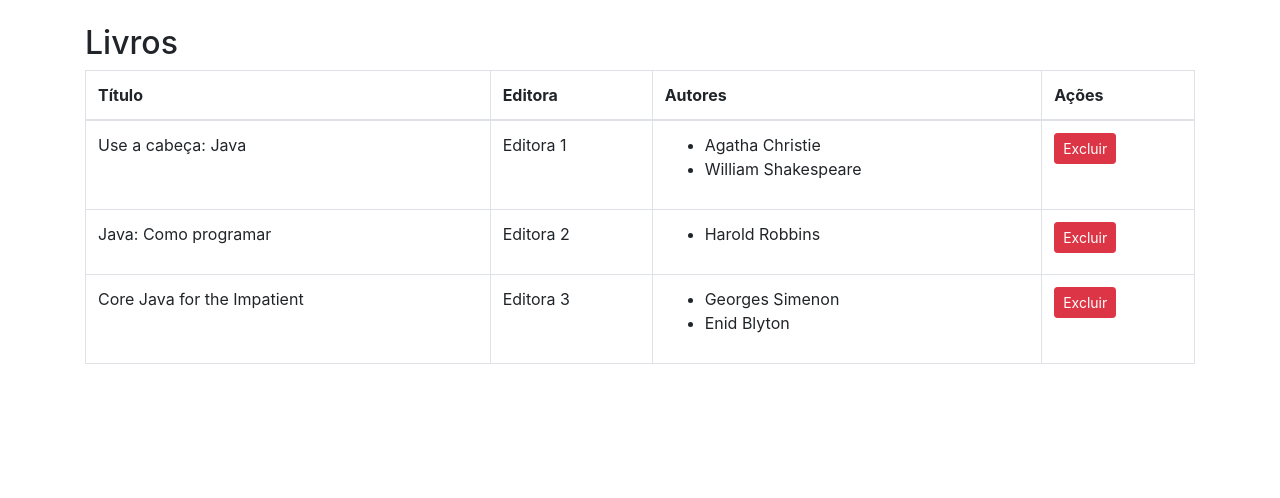
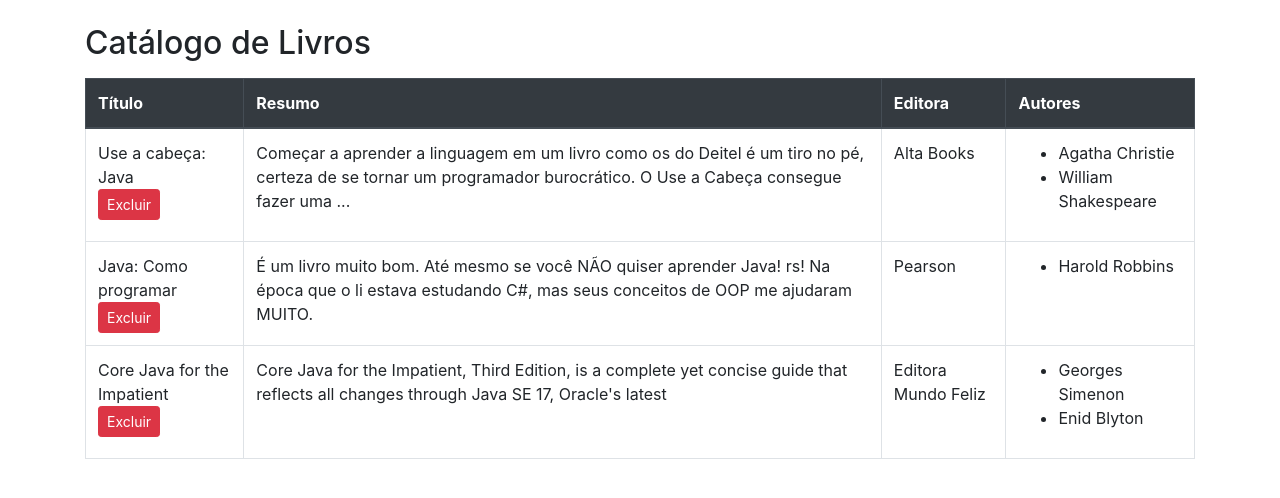
Before and after one commit to cleydsoncavalcanti/estacio-mundo2-nivel4, an Angular app: page / in a window 1280 px wide. Shown: the top 498 px of the page. Built offline with nearby package versions, Linux system fonts and the light colour scheme.

Commit message:
✨ 1º procedimento ok

```diff
--- a/src/app/app.component.html
+++ b/src/app/app.component.html
@@ -1,3 +1 @@
-<!-- app.component.html -->
-
 <app-livro-lista></app-livro-lista>
--- a/src/app/controle-editora.service.ts
+++ b/src/app/controle-editora.service.ts
@@ -4,9 +4,9 @@
 @Injectable()
 export class ControleEditoraService {
   private editoras: Array<Editora> = [
-    { codEditora: 1, nome: 'Editora 1' },
-    { codEditora: 2, nome: 'Editora 2' },
-    { codEditora: 3, nome: 'Editora 3' }
+    { codEditora: 1, nome: 'Alta Books' },
+    { codEditora: 2, nome: 'Pearson' },
+    { codEditora: 3, nome: 'Editora Mundo Feliz' }
   ];
 
   // Implemente o método getEditoras com o retorno do vetor editoras
--- a/src/app/livro-lista/livro-lista.component.html
+++ b/src/app/livro-lista/livro-lista.component.html
@@ -1,20 +1,21 @@
 <!-- livro-lista.component.html -->
 
 <main class="container mt-4">
-    <h2>Livros</h2>
+    <h2 class='my-3'>Catálogo de Livros</h2>
     <table class="table table-bordered">
-      <thead>
+      <thead class="thead-dark">
         <tr>
           <th>Título</th>
+          <th>Resumo</th>
           <th>Editora</th>
           <th>Autores</th>
-          <th>Ações</th>
         </tr>
       </thead>
       <tbody>
         <!-- Utilize a diretiva *ngFor para repetir a linha de dados (tr) para cada livro do vetor livros -->
         <tr *ngFor="let livro of livros">
-          <td>{{ livro.titulo }}</td>
+          <td>{{ livro.titulo }} <br/>  <button class="btn btn-danger btn-sm" (click)="excluir(livro.codigo)">Excluir</button></td>
+          <td>{{ livro.resumo }}</td>
           <td>{{ obterNome(livro.codEditora) }}</td>
           <td>
             <!-- Apresente os autores na forma de lista -->
@@ -23,10 +24,6 @@
               <li *ngFor="let autor of livro.autores">{{ autor }}</li>
             </ul>
           </td>
-          <td>
-            <!-- Acrescente um botão de exclusão com a diretiva (click) invocando o método excluir -->
-            <button class="btn btn-danger btn-sm" (click)="excluir(livro.codigo)">Excluir</button>
-          </td>
         </tr>
       </tbody>
     </table>
```
